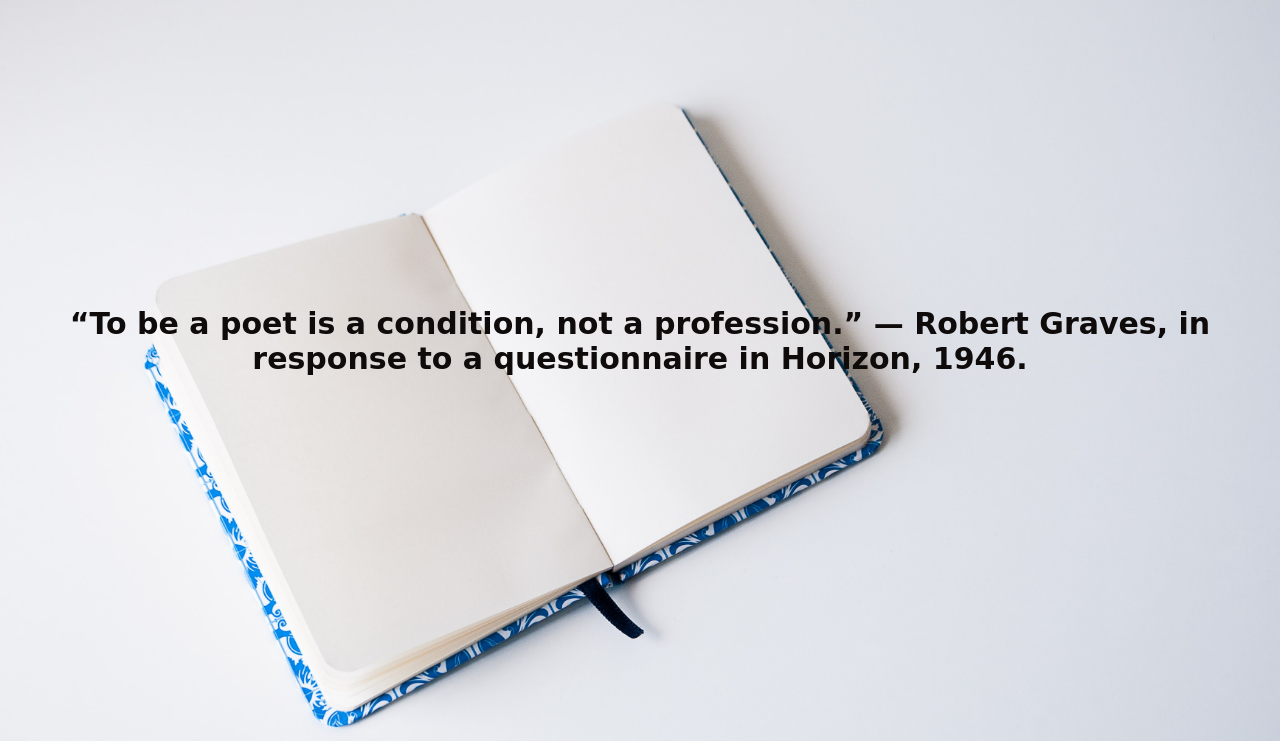
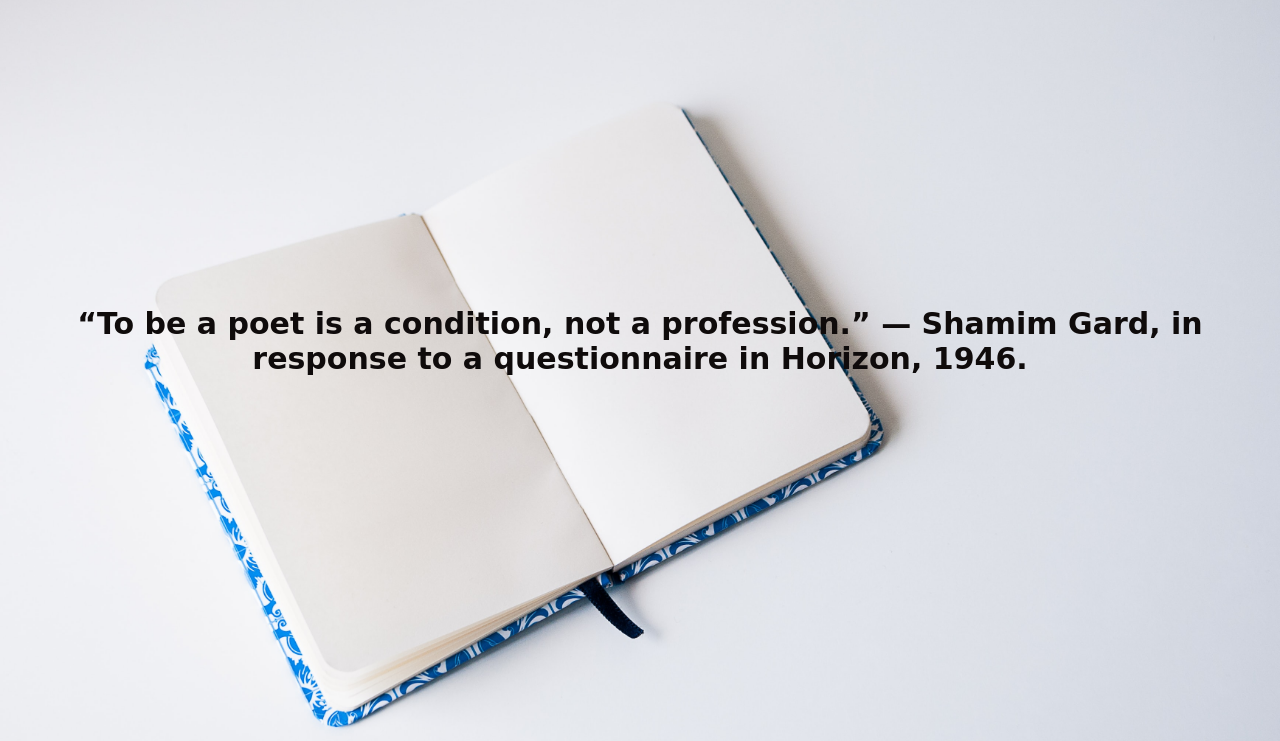
Before and after one commit to Shadyaobuya/hearts-away, a plain HTML site: page index.html in a window 1280 px wide. Shown: the part 59-800 px from the top of the page. Drawn offline with Linux system fonts and the light colour scheme.

Commit message:
added my name

```diff
--- a/index.html
+++ b/index.html
@@ -14,7 +14,7 @@
 
         <div class = "background1">
 
-            <h1> “To be a poet is a condition, not a profession.” — Robert Graves, in response to a questionnaire in Horizon, 1946.</h1>
+            <h1> “To be a poet is a condition, not a profession.” — Shamim Gard, in response to a questionnaire in Horizon, 1946.</h1>
         </div>
 
         <div class = "background2">
```
